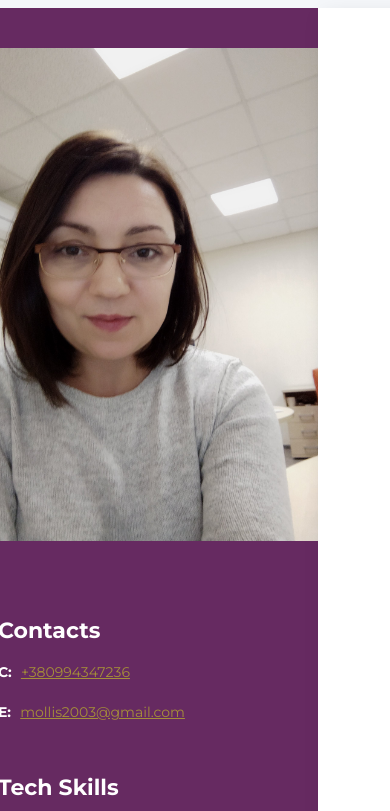
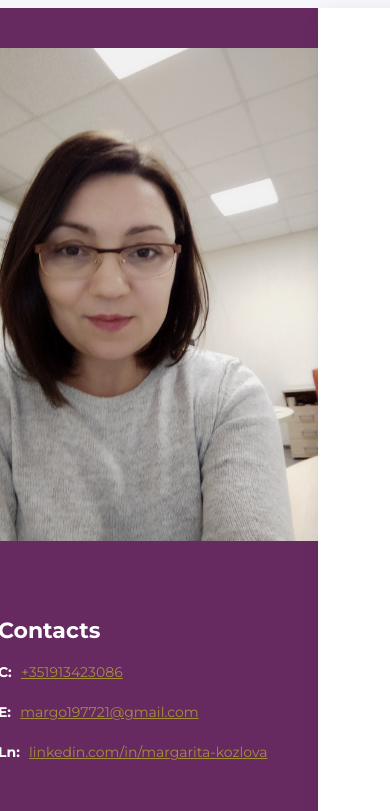
Before and after one commit to MargaritaKremen/Rezume, a plain HTML site: page index.html in a window 390 px wide. Shown: the top 811 px of the page. Drawn offline with Linux system fonts and the light colour scheme.

Commit message:
Correct phone

```diff
--- a/index.html
+++ b/index.html
@@ -90,10 +90,13 @@
     <div>
     <p>
     <span class="contact-type">C:</span>
-        <a href="tel:+380994347236" class="contact-link">+380994347236</a></p>
+        <a href="tel:+351913423086" class="contact-link">+351913423086</a></p>
     <p>
         <span class="contact-type">E:</span>
-       <a href="mailto:mollis2003@gmail.com" class="contact-link">mollis2003@gmail.com</a> </p>
+       <a href="mailto:margo197721@gmail.com" class="contact-link">margo197721@gmail.com</a> </p>
+       <p>
+        <span class="contact-type">Ln:</span>
+       <a href=" https://www.linkedin.com/in/margarita-kozlova/" class="contact-link">linkedin.com/in/margarita-kozlova</a> </p>
 
     </div>
 </div>
```
